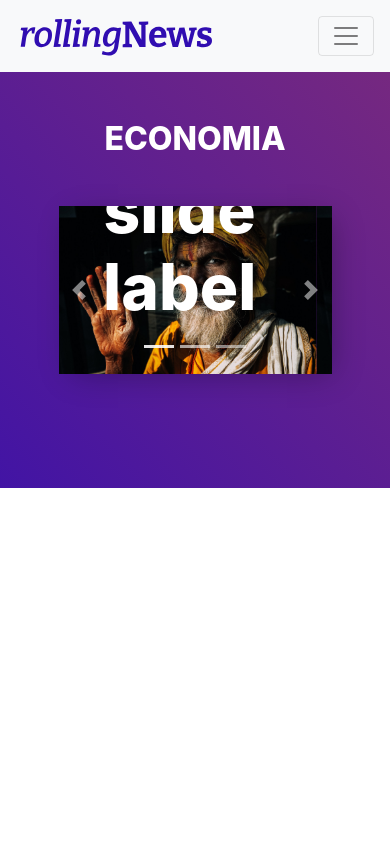
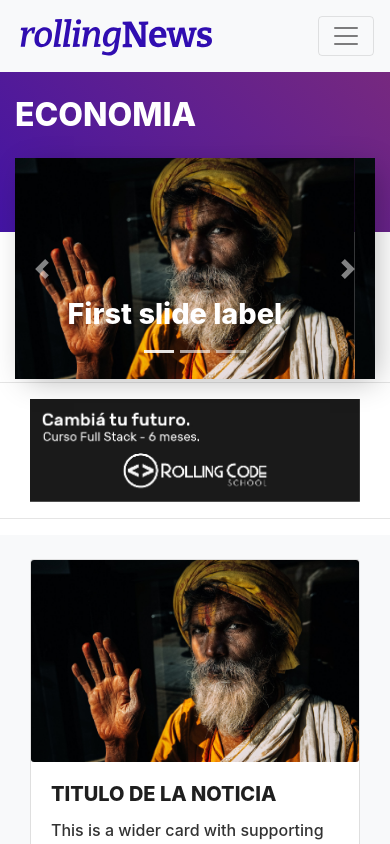
Before and after one commit to Arias-Juan/rolling-new-frontend, a React (Create React App) app: page /categorias/economia in a window 390 px wide. Shown: the top 844 px of the page. Built offline with nearby package versions, Linux system fonts and the light colour scheme; data requests are answered from the project's data file.

Commit message:
banner categorias responsive

```diff
--- a/src/categorias.css
+++ b/src/categorias.css
@@ -9,6 +9,21 @@
     width: 100%;
     height: 26rem;
     margin-bottom: 400px;
+    position: relative;
+}
+
+.bg-naranja-sm{
+    background: linear-gradient(226deg, #ff5e1f, #300db1);
+    background-size: 400% 400%;
+
+    -webkit-animation: portada-animacion 16s ease infinite;
+    -moz-animation: portada-animacion 16s ease infinite;
+    animation: portada-animacion 16s ease infinite;
+
+    width: 100%;
+    padding-top: 80px;
+    padding-bottom: 80px;
+    margin-bottom: 150px;
     position: relative;
 }
 
@@ -49,9 +64,23 @@
     box-shadow: 6px 6px 30px -6px rgba(0, 0, 0, 0.3);
 }
 
+.fc-sm{
+    width: 100%;
+    left: 0%;
+    -webkit-box-shadow: 6px 6px 30px -6px rgba(0, 0, 0, 0.3);
+    -moz-box-shadow: 6px 6px 30px -6px rgba(0, 0, 0, 0.3);
+    box-shadow: 6px 6px 30px -6px rgba(0, 0, 0, 0.3);
+}
+
 .titulo-carousel{
     color: white;
     font-size: 4rem;
+    font-weight: 800;
+}
+
+.titulo-carousel-sm{
+    color: white;
+    font-size: 1.8rem;
     font-weight: 800;
 }
 
--- a/src/components/Categorias/Common/Banner.js
+++ b/src/components/Categorias/Common/Banner.js
@@ -7,7 +7,7 @@ import imgPrueba from "../../../img/Pruebas/prueba-01-01.jpg";
 const Banner = (props) => {
   return (
     <Fragment>
-      <div className="bg-naranja py-3">
+      <div className="bg-naranja py-3 d-none d-lg-block">
         <div className="formato-carousel">
           <h2 className="titulo text-center my-5">{props.titulo}</h2>
           <Carousel className="fc d-flex justify-content-center">
@@ -52,6 +52,51 @@ const Banner = (props) => {
           </Carousel>
         </div>
       </div>
+      <div className="d-lg-none bg-naranja-sm">
+        <div className="formato-carousel container">
+          <h2 className="titulo my-4">{props.titulo}</h2>
+          <Carousel className="fc-sm d-flex justify-content-center">
+            <Carousel.Item>
+              <img
+                className="d-block w-100"
+                src={imgPrueba}
+                alt="First slide"
+              />
+              <Carousel.Caption>
+                <Link exact={true} to="/*" className="text-decoration-none">
+                  <h2 className="titulo-carousel-sm">First slide label</h2>
+                </Link>
+              </Carousel.Caption>
+            </Carousel.Item>
+            <Carousel.Item>
+              <img
+                className="d-block w-100"
+                src={imgPrueba}
+                alt="Third slide"
+              />
+
+              <Carousel.Caption>
+                <Link exact={true} to="/*" className="text-decoration-none">
+                  <h2 className="titulo-carousel-sm">Second slide label</h2>
+                </Link>
+              </Carousel.Caption>
+            </Carousel.Item>
+            <Carousel.Item>
+              <img
+                className="d-block w-100"
+                src={imgPrueba}
+                alt="Third slide"
+              />
+
+              <Carousel.Caption>
+                <Link exact={true} to="/*" className="text-decoration-none">
+                  <h2 className="titulo-carousel-sm">Third slide label</h2>
+                </Link>
+              </Carousel.Caption>
+            </Carousel.Item>
+          </Carousel>
+        </div>
+      </div>
     </Fragment>
   );
 };
```
